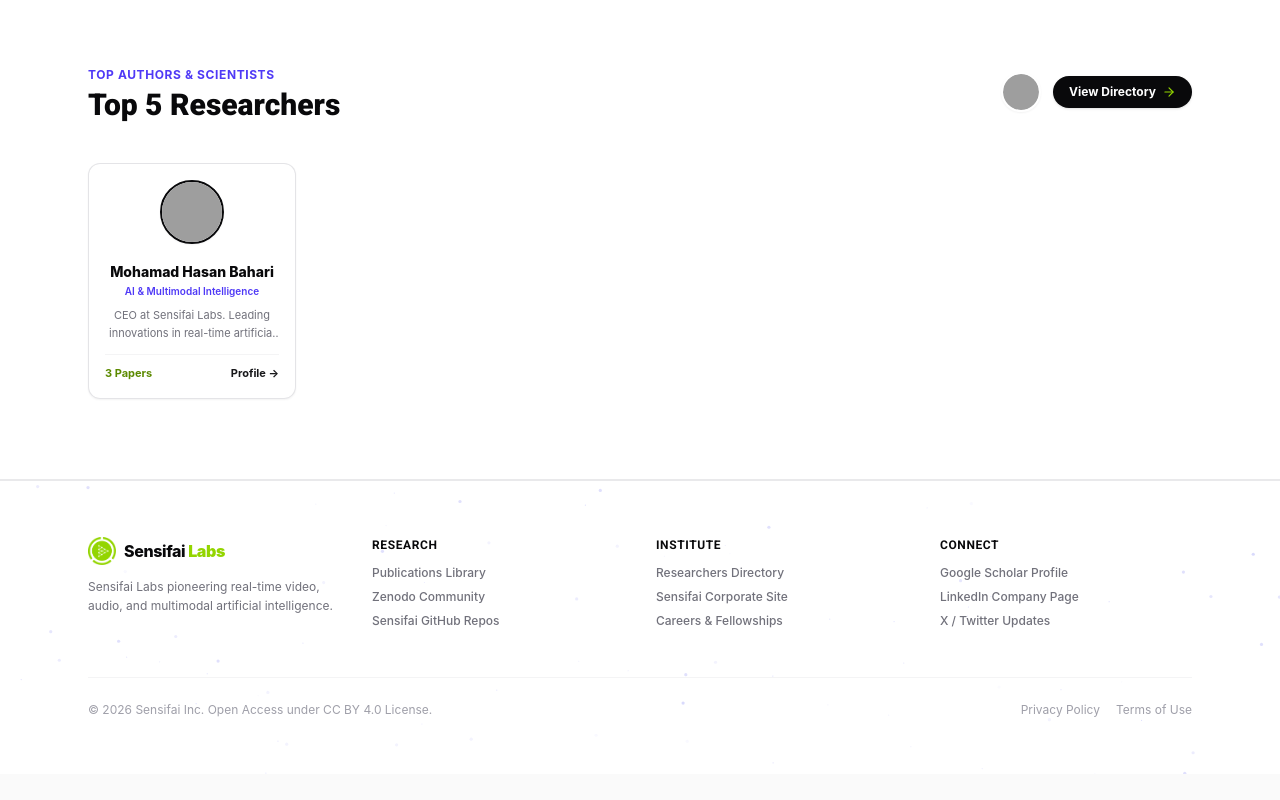
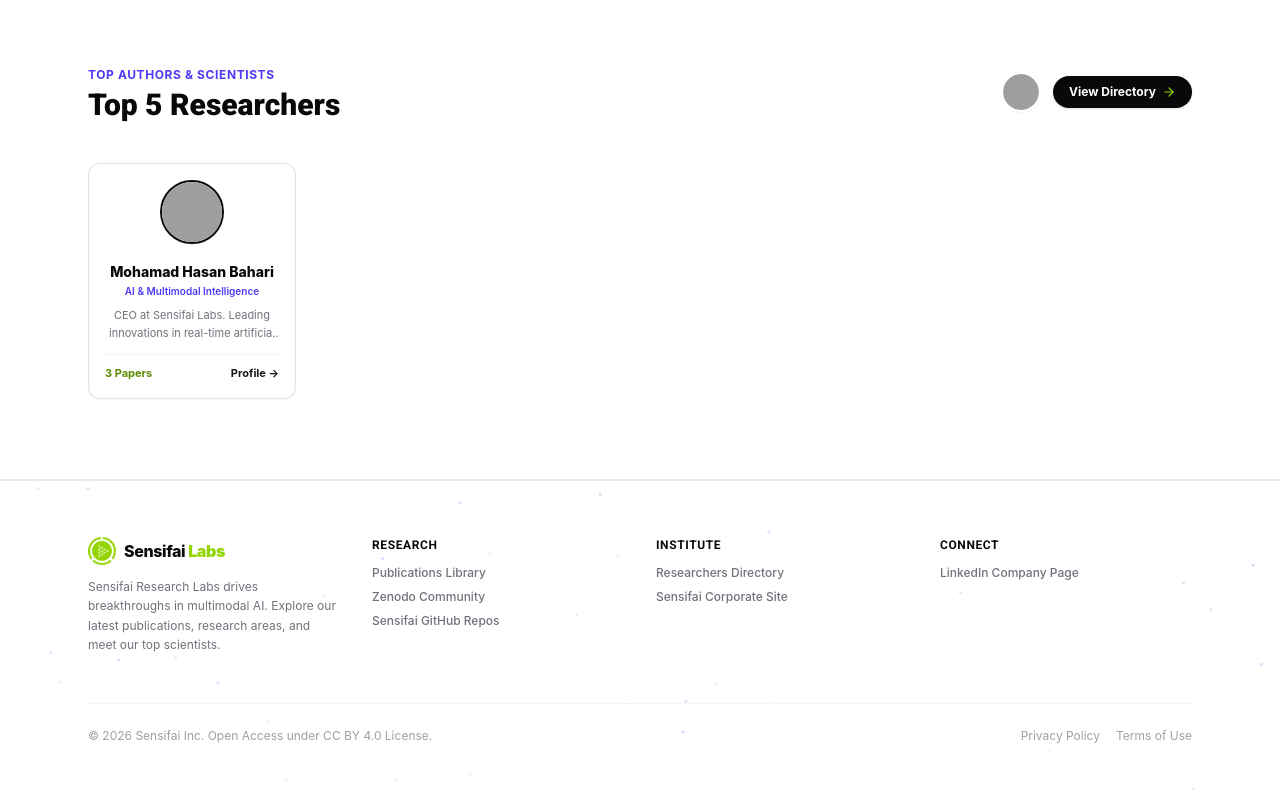
Before and after one commit to Sensifai-BV/research, a React (Vite) app: page / in a window 1280 px wide. Shown: the part 1205-2005 px from the top of the page. Before the commit the page ends 1979 px from the top, so only its background shows below. Built offline with nearby package versions, Linux system fonts and the light colour scheme; grey boxes are pictures that could not be loaded.

Commit message:
Update footer description and links, and update README abstract

```diff
--- a/src/components/Footer.jsx
+++ b/src/components/Footer.jsx
@@ -20,7 +20,7 @@
               </span>
             </Link>
             <p className="text-xs text-zinc-500 dark:text-zinc-400 leading-relaxed font-normal">
-              Sensifai Labs pioneering real-time video, audio, and multimodal artificial intelligence.
+              Sensifai Research Labs drives breakthroughs in multimodal AI. Explore our latest publications, research areas, and meet our top scientists.
             </p>
           </div>
 
@@ -38,16 +38,13 @@
             <ul className="space-y-2 text-xs text-zinc-500 dark:text-zinc-400 font-medium">
               <li><Link to="/researchers" className="hover:text-indigo-600 transition-colors">Researchers Directory</Link></li>
               <li><a href="https://sensifai.com" target="_blank" rel="noopener noreferrer" className="hover:text-indigo-600 transition-colors">Sensifai Corporate Site</a></li>
-              <li><a href="#" className="hover:text-indigo-600 transition-colors">Careers & Fellowships</a></li>
             </ul>
           </div>
 
           <div>
             <h4 className="text-xs font-bold uppercase tracking-wider text-zinc-950 dark:text-zinc-50 mb-3">Connect</h4>
             <ul className="space-y-2 text-xs text-zinc-500 dark:text-zinc-400 font-medium">
-              <li><a href="https://scholar.google.com" target="_blank" rel="noopener noreferrer" className="hover:text-indigo-600 transition-colors">Google Scholar Profile</a></li>
               <li><a href="https://www.linkedin.com/company/17888541/" target="_blank" rel="noopener noreferrer" className="hover:text-indigo-600 transition-colors">LinkedIn Company Page</a></li>
-              <li><a href="https://twitter.com" target="_blank" rel="noopener noreferrer" className="hover:text-indigo-600 transition-colors">X / Twitter Updates</a></li>
             </ul>
           </div>
 
--- a/src/data/generatedContentData.json
+++ b/src/data/generatedContentData.json
@@ -10,7 +10,7 @@
     }
   },
   "meta": {
-    "generatedAt": "2026-08-12T07:28:00.564Z",
+    "generatedAt": "2026-08-12T07:30:30.072Z",
     "generator": "SQLite Production Store & MiniSearch Content Engine",
     "sqliteFile": "src/data/content.db"
   },
```
Also changed, not shown: 1 other file (tests, documents, lock files or other folders).
